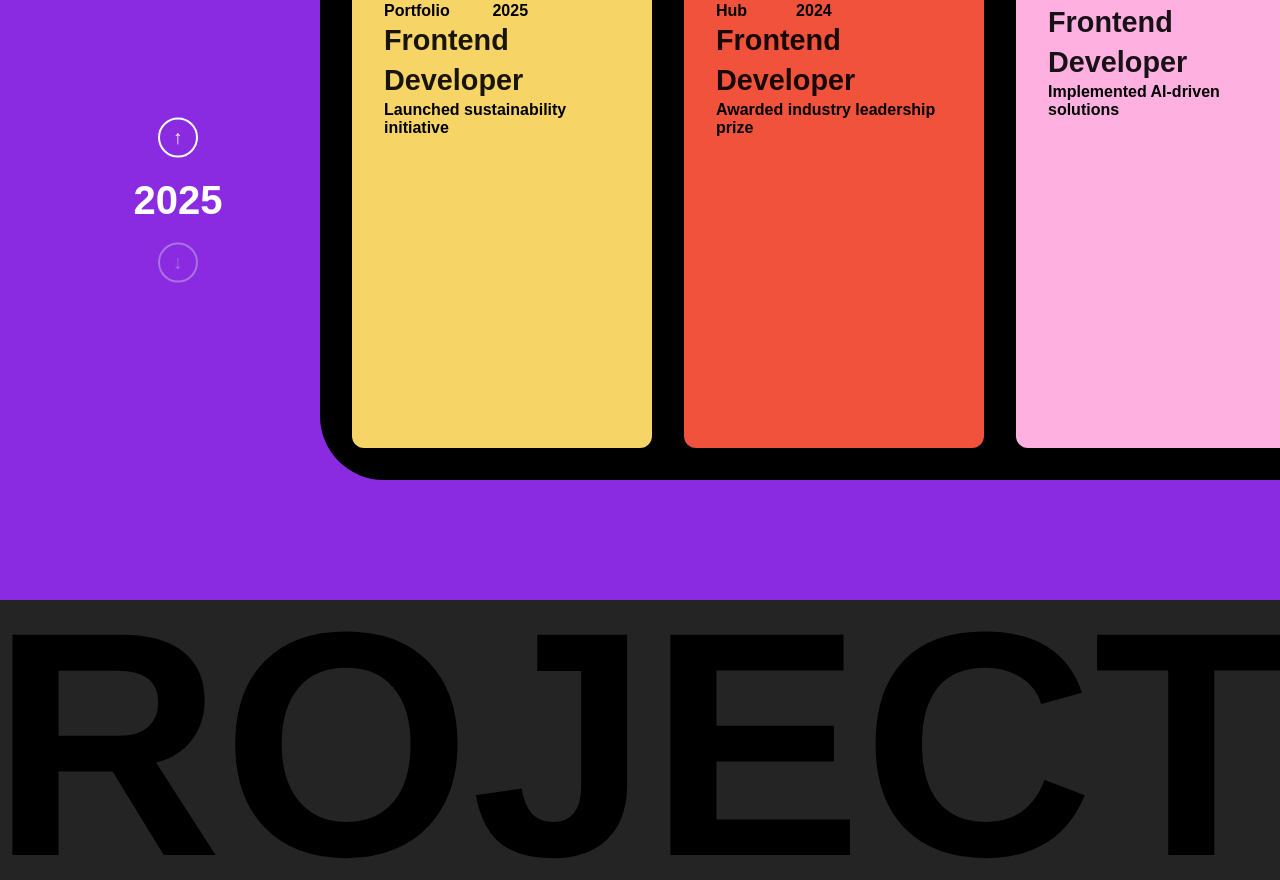
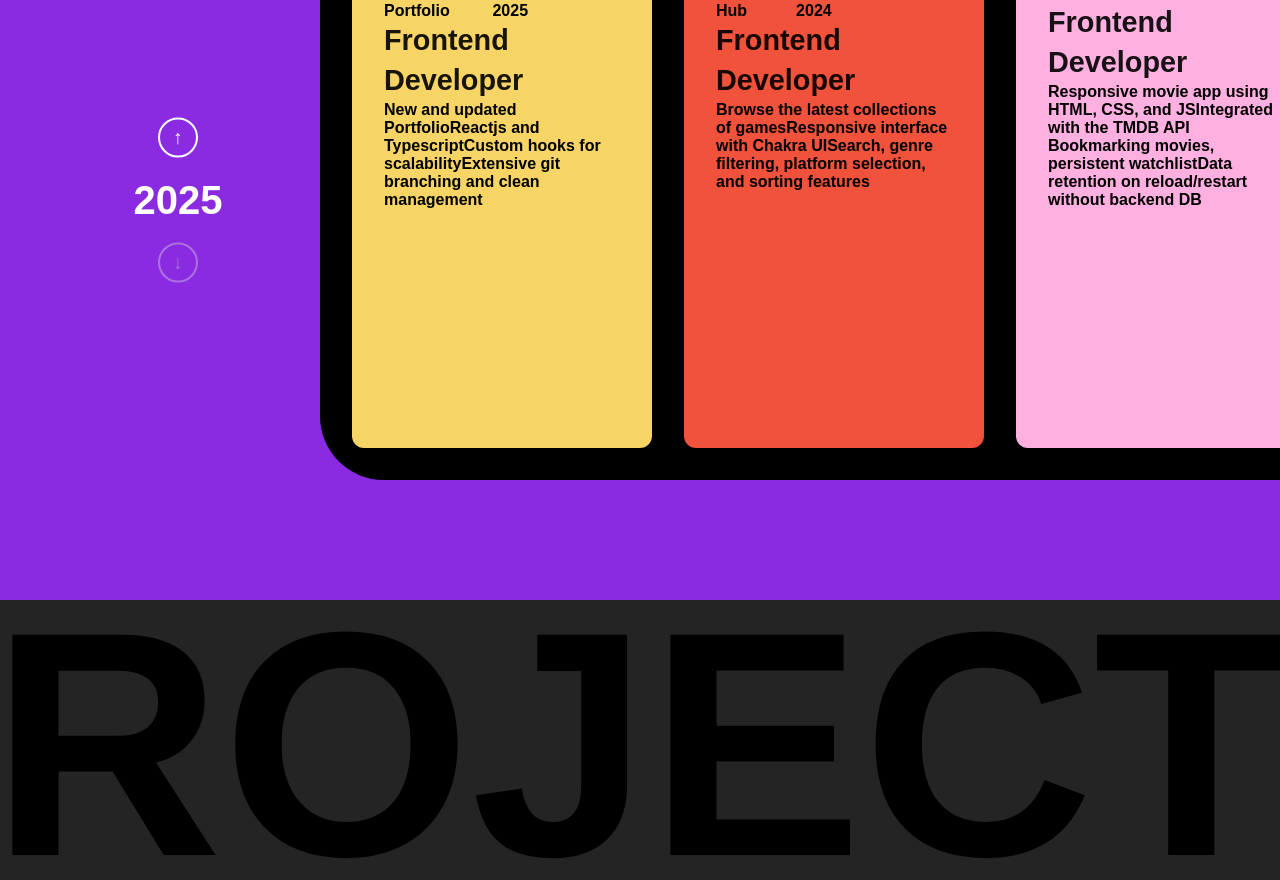
Before and after one commit to giterichub/eric-portfolio, a React (Vite) app: page / in a window 1280 px wide. Shown: the part 3080-3960 px from the top of the page. Built offline with nearby package versions, Linux system fonts and the light colour scheme; a web font is replaced by a local one.

Commit message:
Added place and content array data

```diff
--- a/src/content/timeline.ts
+++ b/src/content/timeline.ts
@@ -2,7 +2,8 @@ export interface TimelineCard {
   id: number;
   title: string;
   designation: string;
-  content: string;
+  location: string;
+  content: string[];
   startMonth: string;
   endMonth: string;
   startYear: number;
@@ -15,7 +16,8 @@ export const timelineCards: TimelineCard[] = [
     id: 1,
     title: "ReactJs Portfolio",
     designation: "Frontend Developer",
-    content: "Launched sustainability initiative",
+    location: "Goa",
+    content: ["New and updated Portfolio", "Reactjs and Typescript", "Custom hooks for scalability", "Extensive git branching and clean management"],
     startMonth: "February",
     endMonth: "March",
     startYear: 2025,
@@ -26,7 +28,8 @@ export const timelineCards: TimelineCard[] = [
     id: 2,
     title: "Game-Hub",
     designation: "Frontend Developer",
-    content: "Awarded industry leadership prize",
+    location: "Goa",
+    content: ["Browse the latest collections of games", "Responsive interface with Chakra UI",  "Search, genre filtering, platform selection, and sorting features"],
     startMonth: "November",
     endMonth: "December",
     startYear: 2024,
@@ -37,7 +40,8 @@ export const timelineCards: TimelineCard[] = [
     id: 3,
     title: "FilmHive",
     designation: "Frontend Developer",
-    content: "Implemented AI-driven solutions",
+    location: "Goa",
+    content: ["Responsive movie app using HTML, CSS, and JS", "Integrated with the TMDB API", " Bookmarking movies, persistent watchlist", "Data retention on reload/restart without backend DB"],
     startMonth: "July",
     endMonth: "July",
     startYear: 2024,
@@ -48,7 +52,8 @@ export const timelineCards: TimelineCard[] = [
     id: 4,
     title: "React 18",
     designation: "Frontend Developer",
-    content: "Expanded to 3 new countries",
+    location: "Goa",
+    content: ["ReactJs with Typescript", "Functional components", "Hooks, HOCs, custom hooks, API handling"],
     startMonth: "August",
     endMonth: "October",
     startYear: 2024,
@@ -59,7 +64,8 @@ export const timelineCards: TimelineCard[] = [
     id: 5,
     title: "The Complete Javascript Course 2024",
     designation: "Frontend Developer",
-    content: "Established core business operations",
+    location: "Goa",
+    content: ["Advanced Javascript", "API handling, module Js, libraries"],
     startMonth: "June",
     endMonth: "July",
     startYear: 2024,
@@ -70,7 +76,8 @@ export const timelineCards: TimelineCard[] = [
     id: 5,
     title: "Digital Marketing",
     designation: "Wordpress Developer",
-    content: "Established core business operations",
+    location: "Hyderabad",
+    content: ["Wordpress website for company", "Elementor, AIOSEO, Astra, elementsKit", "Custom CSS, JS, JQuery and PHP"],
     startMonth: "March",
     endMonth: "March",
     startYear: 2024,
@@ -81,7 +88,8 @@ export const timelineCards: TimelineCard[] = [
     id: 6,
     title: "Fabiia Ltd",
     designation: "Wordpress Developer",
-    content: "Established core business operations",
+    location: "London UK",
+    content: ["Increased website traffic from 2-3 to 12-18 daily visits", " 100% scores for core web vitals", "Responsiveness and optimal user experience with Elementor", "Web scraping with Octoparse", ],
     startMonth: "August",
     endMonth: "February",
     startYear: 2023,
@@ -92,7 +100,8 @@ export const timelineCards: TimelineCard[] = [
     id: 7,
     title: "Paexskin Pvt. Ltd",
     designation: "Frontend Developer",
-    content: "Established core business operations",
+    location: "Pune",
+    content: ["Software maintenance of the company’s entire product codebase", "Enhanced the responsiveness of the product", "Independent development and integration of a Chat-Bot prototype from scratch", "Developed custom Moodle plugins and themes"],
     startMonth: "May",
     endMonth: "January",
     startYear: 2022,
```
